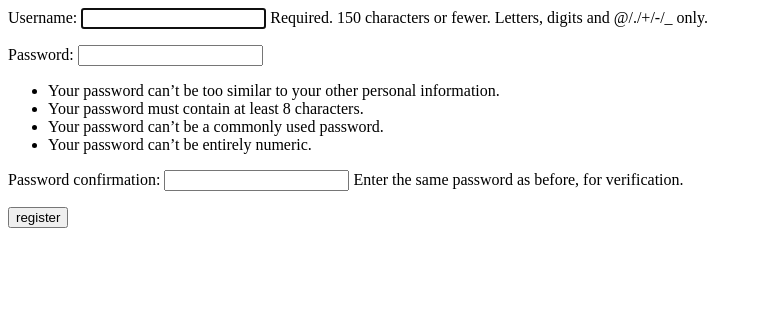
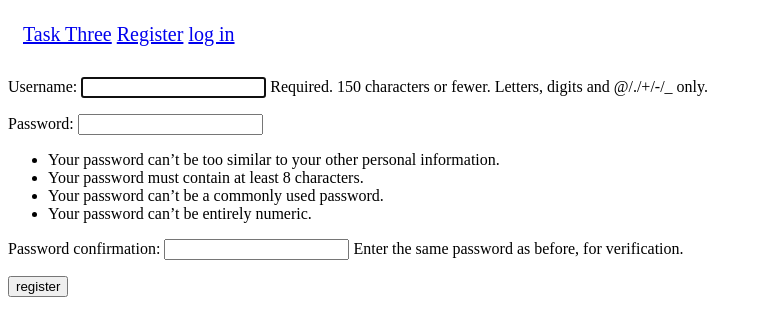
Before and after one commit to SStefanovskyi/Finteh_test_task, a Django app: page /users/register/ in a window 1280 px wide. Shown: the top 336 px of the page, without its empty margins (0-762 px from the left). Run offline with Django 3.2, Linux system fonts and the light colour scheme.

Commit message:
add buttoms(base.html), add login_required to creatin posts

```diff
--- a/task_three/task_three/settings.py
+++ b/task_three/task_three/settings.py
@@ -130,3 +130,5 @@ DEFAULT_AUTO_FIELD = 'django.db.models.BigAutoField'
 MEDIA_URL = '/media/'
 
 MEDIA_ROOT = os.path.join(BASE_DIR, 'media/')
+
+LOGIN_URL = '/users/login/'
--- a/task_three/task_threes/forms.py
+++ b/task_three/task_threes/forms.py
@@ -5,7 +5,7 @@ from .models import Post
 class PostForm(forms.ModelForm):
     class Meta:
         model = Post
-        fields = ['title', 'content', 'image']
+        fields = ['title', 'content', 'image', 'owner']
         '''widgets = {'title': forms.Textarea(attrs={'rows': 1}),
                    'content': forms.Textarea(attrs={'cols': 80}),
                    'image': forms.ImageField()}'''
--- /dev/null
+++ b/task_three/task_threes/templates/task_threes/base.html
@@ -0,0 +1,12 @@
+<div style="padding: 15px; font-size: 20px; ">
+    <a href="{% url 'task_threes:posts' %}">Task Three</a>
+    {% if user.is_authenticated %}
+        Hello, {{ user.username }}.
+        <a href="{% url 'users:logout' %}">log out</a>
+    {% else %}
+        <a href="{% url 'users:register' %}">Register</a>
+        <a href="{% url 'users:login' %}">log in</a>
+    {% endif %}
+</div>
+
+{% block content %}{% endblock content %}
--- a/task_three/task_threes/templates/task_threes/new_post.html
+++ b/task_three/task_threes/templates/task_threes/new_post.html
@@ -1,3 +1,5 @@
+{% extends "task_threes/base.html" %}
+
 {% block content %}
 
 <p>Add a new post:</p>
--- a/task_three/task_threes/templates/task_threes/posts.html
+++ b/task_three/task_threes/templates/task_threes/posts.html
@@ -1,6 +1,4 @@
-<div style="padding: 15px; font-size: 20px; text-align: center;">
-    <h2>Test task #3</h2>
-</div>
+{% extends "task_threes/base.html" %}
 
 <div>
     <div>
--- a/task_three/task_threes/views.py
+++ b/task_three/task_threes/views.py
@@ -1,6 +1,7 @@
 from django.shortcuts import render, redirect
 from .models import Post
 from .forms import PostForm
+from django.contrib.auth.decorators import login_required
 
 
 def posts(request):
@@ -9,6 +10,7 @@ def posts(request):
     return render(request, 'task_threes/posts.html', context)
 
 
+@login_required()
 def new_post(request):
     if request.method == 'POST':
         form = PostForm(request.POST, request.FILES)
--- a/task_three/users/templates/registration/login.html
+++ b/task_three/users/templates/registration/login.html
@@ -1,3 +1,5 @@
+{% extends "task_threes/base.html" %}
+
 {% block content %}
 
     {% if form.errors %}
--- a/task_three/users/templates/registration/register.html
+++ b/task_three/users/templates/registration/register.html
@@ -1,3 +1,5 @@
+{% extends "task_threes/base.html" %}
+
 {% block content %}
 
     <form method="post" action="{% url 'users:register' %}">
```
Also changed, not shown: task_three/media/task_threes/post/stoneshard.jpg (added).
